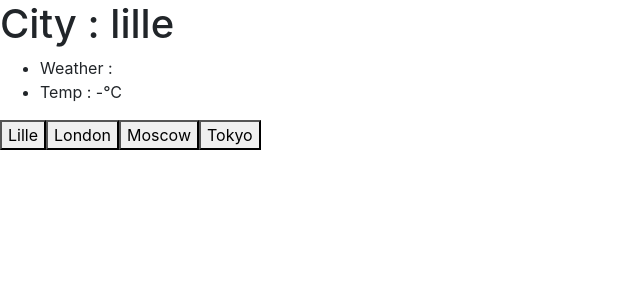
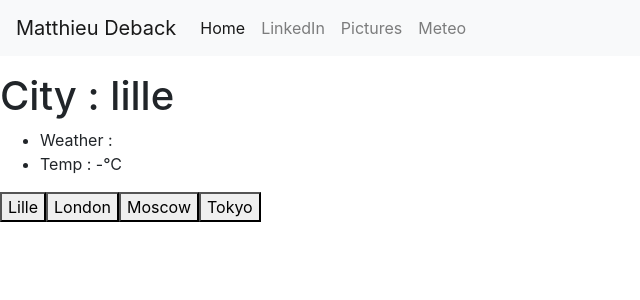
Before and after one commit to MattDeback/MattResume, a React (Create React App) app: page /meteo in a window 1280 px wide. Shown: the top 300 px of the page, without its empty margins (0-640 px from the left). Built offline with nearby package versions, Linux system fonts and the light colour scheme; no server answers; a web font is replaced by a local one.

Commit message:
navbar link meteo

```diff
--- a/src/modules/meteo/Meteo.js
+++ b/src/modules/meteo/Meteo.js
@@ -4,6 +4,7 @@
 
 import React from 'react';
 import './meteo.css';
+import Navbar from "../navbar/Navbar";
 
 /**
  *
@@ -65,6 +66,10 @@ class Meteo extends React.Component {
 
     return (
       <div>
+        <Navbar />
+        <br/>
+        <br/>
+        <br/>
         <h1>City : {city}</h1>
         <ul>
           <li>Weather : {weather}</li>
--- a/src/modules/navbar/Navbar.js
+++ b/src/modules/navbar/Navbar.js
@@ -24,7 +24,7 @@ class Navbar extends React.Component {
                 <a className="nav-link" href="/travel">Pictures</a>
               </li>
               <li className="nav-item">
-                <a className="nav-link" href="#">Meteo</a>
+                <a className="nav-link" href="/Meteo">Meteo</a>
               </li>
             </ul>
           </div>
```
